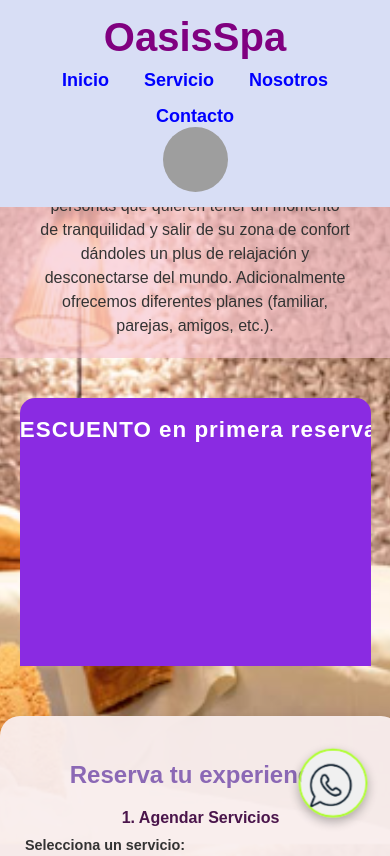
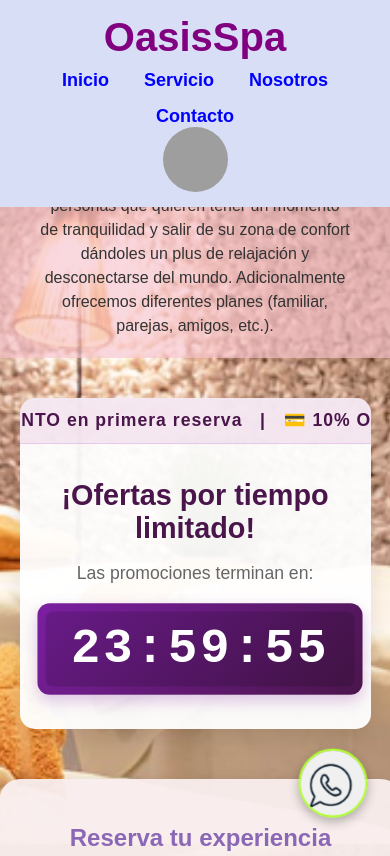
Before and after one commit to tifmass26-png/proyectoIntegrador, a plain HTML site: page index.html in a window 390 px wide. Shown: the top 856 px of the page. Drawn offline with Linux system fonts and the light colour scheme; grey boxes are pictures that could not be loaded.

Commit message:
style: unificacion del CSS con diseño suave y cronometro responsive

```diff
--- a/index.html
+++ b/index.html
@@ -64,26 +64,25 @@
         </p>
       </section>
 
-    <!-- 2. NUEVO BANNER PROMOCIONAL INICIO (CARRUSEL GRANDE + CRONÓMETRO DESTACADO) -->
+    <!-- BANNER PROMOCIONAL INICIO (FONDO SUAVE Y CRONÓMETRO ELEGANTE) -->
       <section class="banner-promocional-inicio">
 
-        <!-- Carrusel de texto grande -->
+        <!-- Carrusel de texto con fondo lila suave -->
         <article class="carrusel-horizontal-inicio">
           <div class="pista-texto-inicio">
-            <!-- Bloque 1 -->
             <p>✨ 30% DE DESCUENTO en primera reserva &nbsp;&nbsp;|&nbsp;&nbsp; 💳 10% OFF por pago anticipado &nbsp;&nbsp;|&nbsp;&nbsp; 🎁 5% ADICIONAL al agendar más de 3 servicios &nbsp;&nbsp;|&nbsp;&nbsp;</p>
-            <!-- Bloque 2
             <p>✨ 30% DE DESCUENTO en primera reserva &nbsp;&nbsp;|&nbsp;&nbsp; 💳 10% OFF por pago anticipado &nbsp;&nbsp;|&nbsp;&nbsp; 🎁 5% ADICIONAL al agendar más de 3 servicios &nbsp;&nbsp;|&nbsp;&nbsp;</p>
           </div>
         </article>
 
-        <!-- Cronómetro Llamativo -->
+        <!-- Cronómetro central -->
         <article class="contenedor-cronometro">
           <h3>¡Ofertas por tiempo limitado!</h3>
           <p class="etiqueta-reloj">Las promociones terminan en:</p>
 
-          <!-- El script de JS buscará la clase "cronometro" automáticamente -->
-          <span class="cronometro reloj-gigante" data-segundos="86400">24:00:00</span>
+          <div class="marco-reloj">
+            <span class="cronometro" data-segundos="86400">24:00:00</span>
+          </div>
         </article>
 
       </section>
--- a/style.css
+++ b/style.css
@@ -400,12 +400,12 @@
         display: block;
     }
 
-    /* --- AJUSTES  --- */
+    /* --- AJUSTES CARRUSELES Y CRONÓMETRO NUEVO --- */
 
-    /* 1. Achicamos el reloj para que no se salga de la pantalla */
-    .reloj-gigante {
-        font-size: 2em;
-        padding: 10px 20px;
+    /* 1. Achicamos el reloj tipo pastilla para que no se salga de la pantalla */
+    .cronometro {
+        font-size: 1.8em;
+        padding: 8px 15px;
     }
 
     .contenedor-cronometro h3 {
@@ -417,9 +417,9 @@
         margin-bottom: 15px;
     }
 
-    /* 2. Reducimos el tamaño de la letra del carrusel de inicio */
+    /* 2. Reducimos el tamaño de la letra del carrusel suave de inicio */
     .pista-texto-inicio p {
-        font-size: 1.1em;
+        font-size: 0.95em;
     }
 
     /* 3. Ajustamos la altura de las fotos en la página de Servicios para que no se estiren feo */
@@ -598,36 +598,38 @@
 
 
 /* ==========================================================================
-   13. BANNER PROMOCIONAL INICIO (GRANDE Y EN MOVIMIENTO)
+   13. BANNER PROMOCIONAL INICIO (FONDO SUAVE)
    ========================================================================== */
 
 .banner-promocional-inicio {
     margin: 40px auto;
     width: 90%;
-    max-width: 1000px; /* Un poco más ancho para que luzca imponente */
+    max-width: 900px;
     text-align: center;
+    background-color: rgba(255, 255, 255, 0.95); /* Fondo blanco puro y suave */
+    border-radius: 15px;
+    box-shadow: 0 8px 25px rgba(0,0,0,0.1); /* Sombra elegante */
+    overflow: hidden; /* Mantiene los bordes redondeados limpios */
 }
 
-/* El Carrusel Gigante */
+/* El Carrusel ahora es sutil */
 .carrusel-horizontal-inicio {
-    background-color: #8a2be2; /* Púrpura vibrante que llama a la acción */
-    color: white;
-    padding: 18px 0;
-    overflow: hidden;
-    border-radius: 15px 15px 0 0; /* Solo redondea las esquinas de arriba */
+    background-color: rgba(230, 198, 223, 0.4); /* Rosado/Lila muy suave */
+    color: #4a154b; /* Texto oscuro para contrastar sin ser agresivo */
+    padding: 12px 0;
     display: flex;
     white-space: nowrap;
+    border-bottom: 1px solid rgba(138, 43, 226, 0.15); /* Línea divisoria muy fina */
 }
 
 .pista-texto-inicio {
     display: flex;
-    /* 35 segundos para que pase a una velocidad legible al ser texto grande */
     animation: moverTextoInicio 35s linear infinite;
 }
 
 .pista-texto-inicio p {
     margin: 0;
-    font-size: 1.4em; /* Texto mucho más grande */
+    font-size: 1.1em;
     font-weight: bold;
     letter-spacing: 1px;
 }
@@ -639,53 +641,50 @@
 
 
 /* ==========================================================================
-   14. CRONÓMETRO DESTACADO (EFECTO NEÓN)
+   14. CRONÓMETRO DESTACADO (DISEÑO PASTILLA ELEGANTE)
    ========================================================================== */
 
 .contenedor-cronometro {
-    background-color: rgba(255, 255, 255, 0.95);
-    padding: 40px 20px;
-    border-radius: 0 0 15px 15px; /* Redondea las esquinas de abajo */
-    box-shadow: 0 10px 25px rgba(0,0,0,0.15);
-    border: 2px solid #8a2be2;
-    border-top: none; /* Se fusiona visualmente con el carrusel de arriba */
+    padding: 35px 20px;
 }
 
 .contenedor-cronometro h3 {
     color: #4a154b;
-    font-size: 2em;
+    font-size: 1.8em;
     margin-top: 0;
     margin-bottom: 5px;
 }
 
 .etiqueta-reloj {
     color: #666;
-    font-size: 1.2em;
-    margin-bottom: 25px;
-    font-weight: 500;
+    font-size: 1.1em;
+    margin-bottom: 20px;
 }
 
-/* Diseño del reloj digital */
-.reloj-gigante {
+/* El fondo degradado que envuelve los números */
+.marco-reloj {
     display: inline-block;
-    font-size: 3.5em; /* ¡Números masivos! */
-    font-weight: bold;
-    font-family: monospace; /* Tipografía de reloj digital */
-    color: #ffffff;
-    background: linear-gradient(135deg, #7b1fa2, #4a154b); /* Degradado fino */
-    padding: 15px 40px;
+    background: linear-gradient(135deg, #7b1fa2, #4a154b);
+    padding: 8px;
     border-radius: 12px;
-    /* Efecto de resplandor que palpita */
+    box-shadow: 0 6px 15px rgba(123, 31, 162, 0.25);
     animation: latidoReloj 2s infinite alternate;
 }
 
+/* Los números del reloj */
+.cronometro {
+    display: block;
+    font-size: 3em;
+    font-weight: bold;
+    font-family: 'Courier New', Courier, monospace;
+    color: #ffffff;
+    background-color: rgba(0, 0, 0, 0.15); /* Oscurece un poco el fondo detrás de los números */
+    padding: 10px 25px;
+    border-radius: 8px;
+    letter-spacing: 3px;
+}
+
 @keyframes latidoReloj {
-    from {
-        box-shadow: 0 0 10px rgba(123, 31, 162, 0.4);
-        transform: scale(1);
-    }
-    to {
-        box-shadow: 0 0 30px rgba(123, 31, 162, 0.8);
-        transform: scale(1.03); /* Crece un poquitico para generar urgencia */
-    }
+    from { transform: scale(1); }
+    to { transform: scale(1.02); }
 }
```
